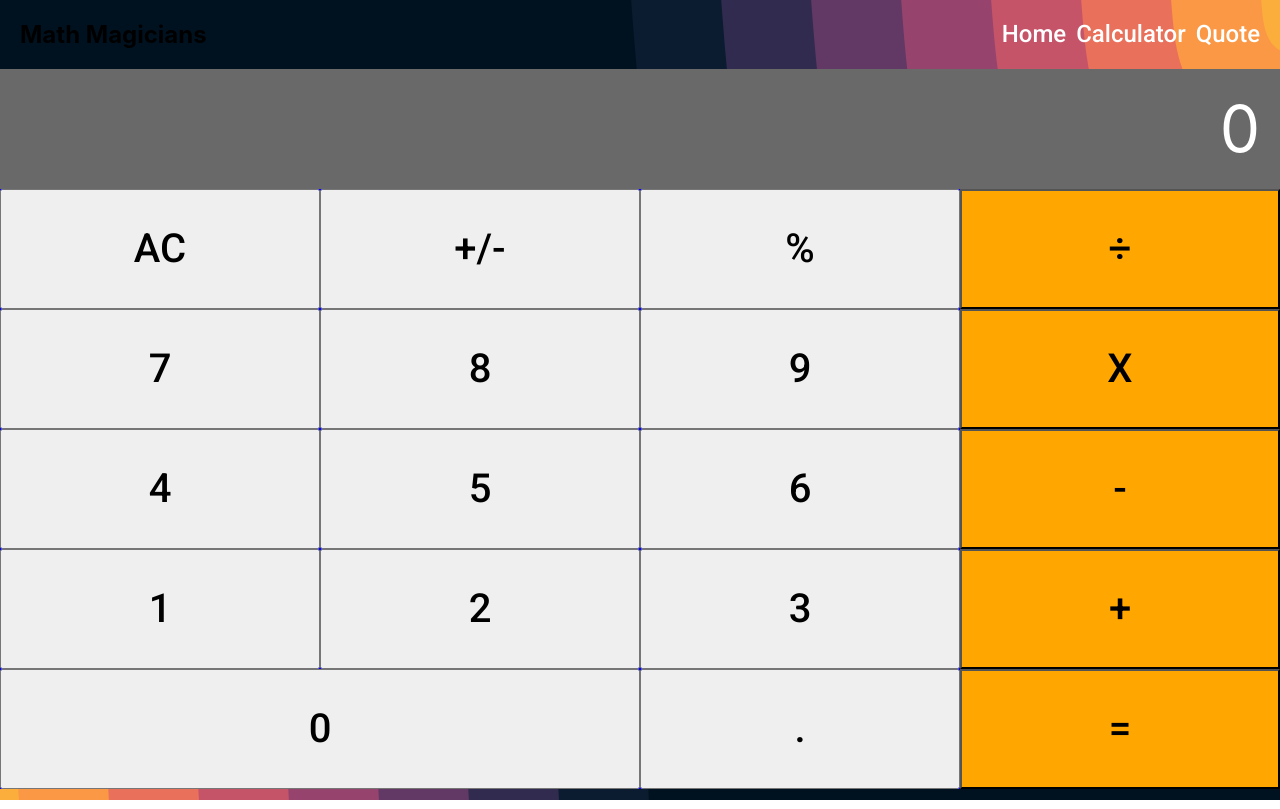
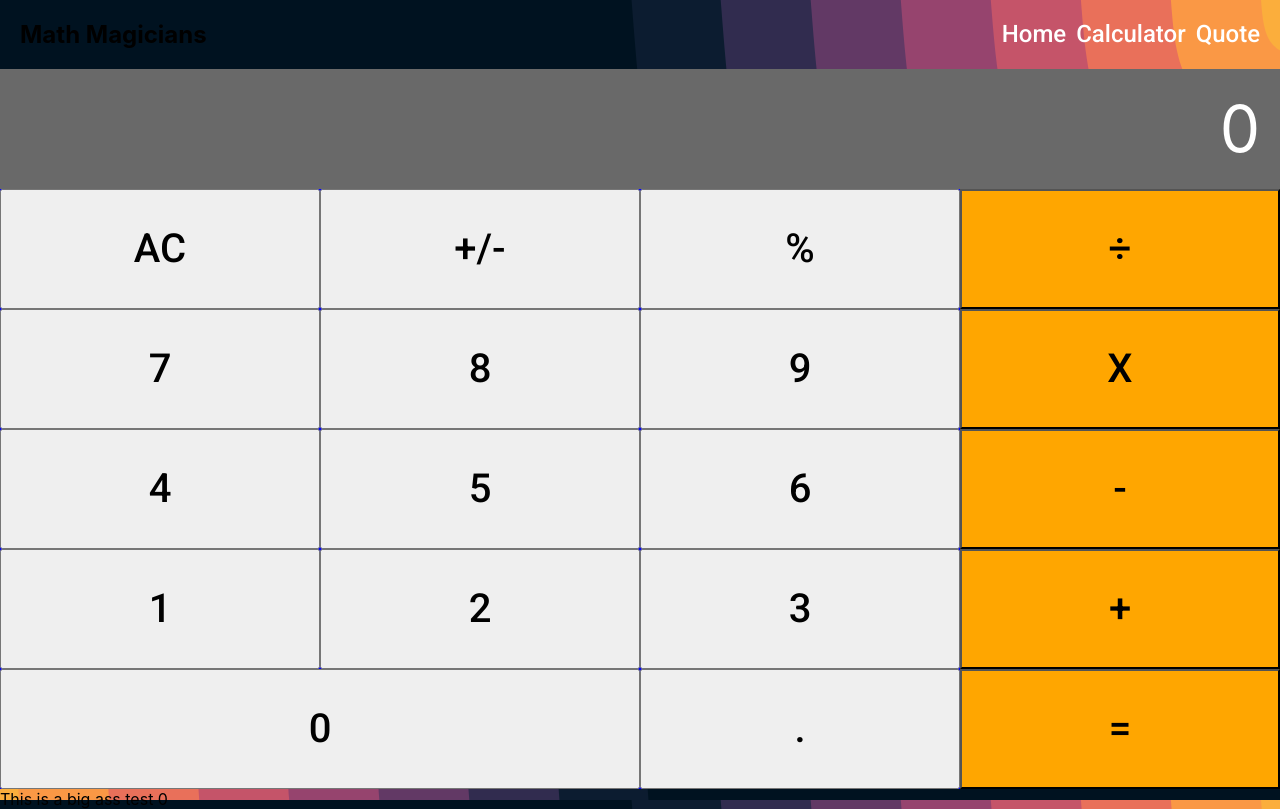
Before and after one commit to dgsierra/calculator-react, a React (Create React App) app: page / in a window 1280 px wide. Built offline with nearby package versions, Linux system fonts and the light colour scheme.

Commit message:
Add functional component Calculator2

```diff
--- a/src/App.js
+++ b/src/App.js
@@ -2,12 +2,14 @@ import React from 'react';
 import './App.css';
 import Calculator from './Components/Calculator';
 import Navbar from './Components/Navbar';
+import Calculator2 from './Components/Calculator2';
 
 function App() {
   return (
     <div>
       <Navbar />
       <Calculator />
+      <Calculator2 />
     </div>
   );
 }
--- /dev/null
+++ b/src/Components/Calculator2.js
@@ -0,0 +1,19 @@
+import React, { useState } from 'react';
+import calculate from '../logic/calculate';
+
+const Calculator2 = () => {
+  const [count, setCount] = useState(0);
+  console.log(count);
+  console.log(setCount);
+  return (
+    <div className="cointainer2">
+      <div>
+        This is a big ass test
+        {' '}
+        {count}
+      </div>
+    </div>
+  );
+};
+
+export default Calculator2;
```
